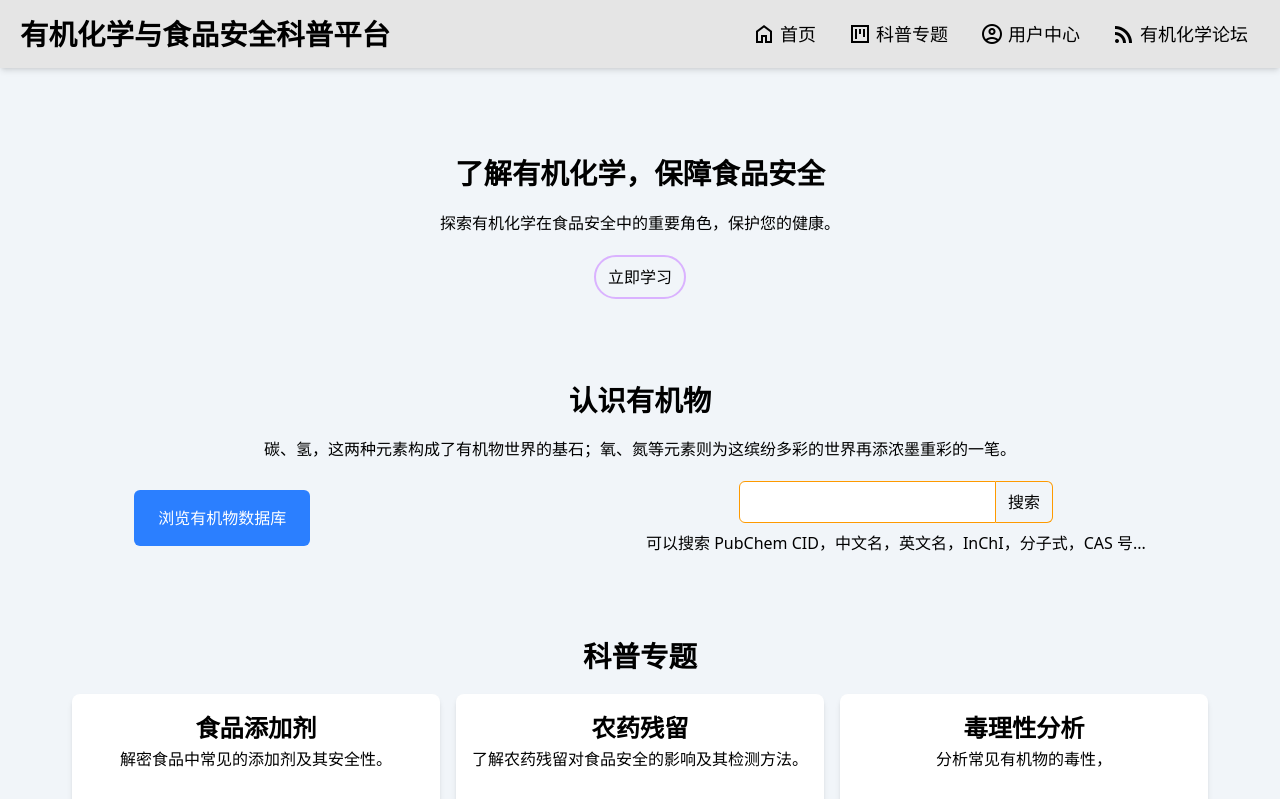
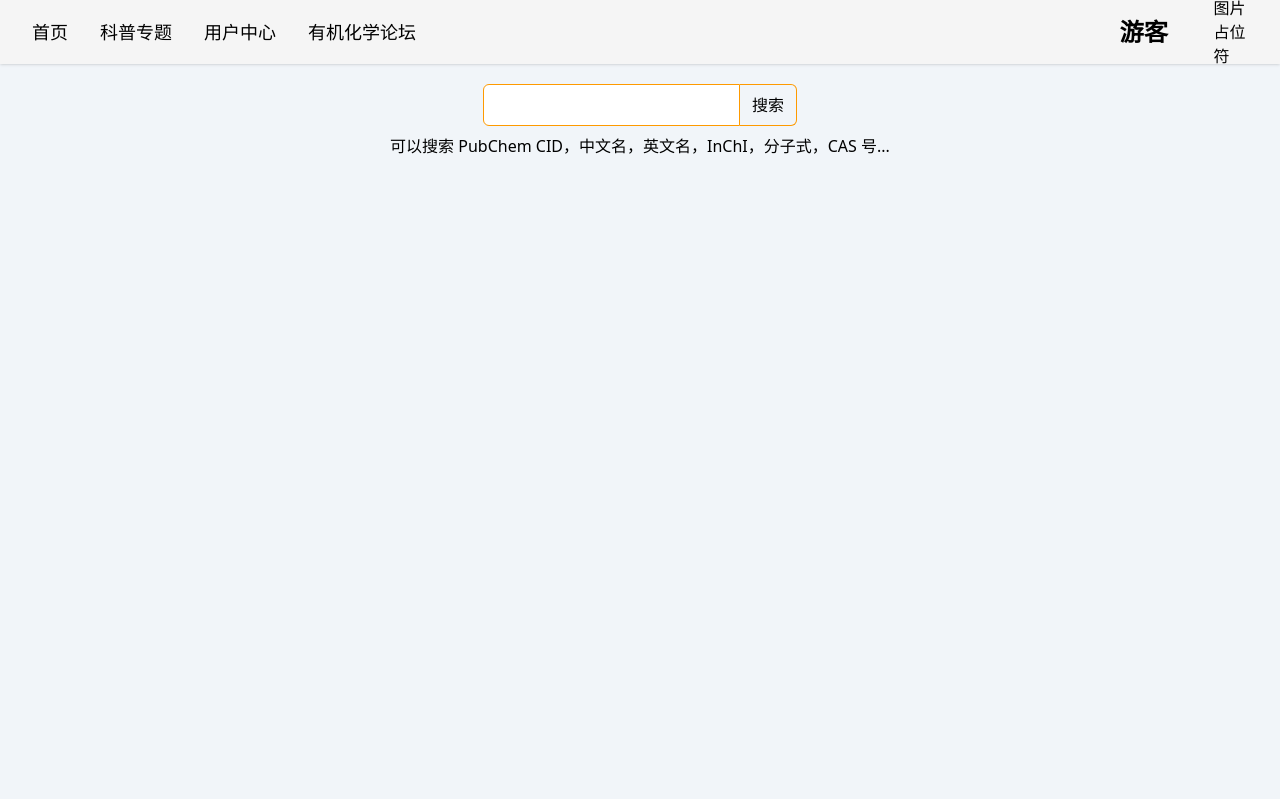
Before and after one commit to ObAlpha4/vue3-ocfs, a Vue app: page /vue3-ocfs/chemistry/search in a window 1280 px wide. Shown: the top 799 px of the page. Built offline with nearby package versions, Linux system fonts and the light colour scheme.

Commit message:
replace images to 占位符

```diff
--- a/index.html
+++ b/index.html
@@ -4,9 +4,8 @@
 <head>
     <meta charset="UTF-8" />
     <meta name="viewport" content="width=device-width, initial-scale=1" />
-    <link rel="stylesheet" href="https://fonts.googleapis.com/icon?family=Material+Symbols+Sharp" />
-    <link rel="icon" href="/favicon.ico" />
-    <title>Vite App</title>
+    <link rel="icon" href="" />
+    <title>OCFS</title>
 </head>
 
 <body>
--- a/package.json
+++ b/package.json
@@ -11,7 +11,7 @@
     "type-check": "vue-tsc --build"
   },
   "dependencies": {
-    "@types/jquery": "^3.5.32",
+    "@headlessui/vue": "^1.7.23",
     "vue": "^3.5.17",
     "vue-router": "^4.5.1"
   },
--- a/src/App.vue
+++ b/src/App.vue
@@ -1,39 +1,85 @@
 <script setup lang="ts">
 import { RouterLink, RouterView } from "vue-router";
+import { Disclosure, DisclosureButton, DisclosurePanel, Menu, MenuButton, MenuItem, MenuItems } from "@headlessui/vue";
 </script>
 
 <template>
-    <header>
-        <nav class="navbar">
-            <h3>有机化学与食品安全科普平台</h3>
+    <Disclosure as="header" v-slot="{ open }">
+        <div class="navbar">
+            <div class="lt-div">
+                <DisclosureButton class="lt-btn">
+                    <span>toggle</span>
+                </DisclosureButton>
+            </div>
+            <div class="ct-div">
                 <ul class="urls-menu">
                     <li>
-                    <router-link :to="{ name: 'Index' }">
-                        <span class="material-symbols-sharp">home</span>
-                        首页
-                    </router-link>
+                        <router-link :to="{ name: 'Index' }">首页</router-link>
                     </li>
                     <li>
-                    <router-link :to="{ name: 'ChemistryDatabase' }">
-                        <span class="material-symbols-sharp">view_kanban</span>
-                        科普专题
-                    </router-link>
+                        <router-link :to="{ name: 'ChemistryDatabase' }">科普专题</router-link>
                     </li>
                     <li>
-                    <a href="">
-                        <span class="material-symbols-sharp">account_circle</span>
-                        用户中心
-                    </a>
+                        <a href="">用户中心</a>
                     </li>
                     <li>
-                    <a href="">
-                        <span class="material-symbols-sharp">rss_feed</span>
-                        有机化学论坛
-                    </a>
+                        <a href="">有机化学论坛</a>
                     </li>
                 </ul>
-        </nav>
-    </header>
+            </div>
+
+            <div class="rt-div">
+                <Menu as="div">
+                    <MenuButton as="div" class="nav-user">
+                        <h4>游客</h4>
+                        <!-- <img src="" alt="avatar" /> -->
+                        <p>图片占位符</p>
+                    </MenuButton>
+                    <transition
+                        enter-active-class="transition ease-out duration-200"
+                        enter-from-class="transform opacity-0 scale-95"
+                        enter-to-class="transform opacity-100 scale-100"
+                        leave-active-class="transition ease-in duration-75"
+                        leave-from-class="transform opacity-100 scale-100"
+                        leave-to-class="transform opacity-0 scale-95">
+                        <MenuItems as="ul" class="dropdown-menu">
+                            <MenuItem as="li">
+                                <a href="">登录</a>
+                            </MenuItem>
+                            <MenuItem as="li">
+                                <a href="">注册</a>
+                            </MenuItem>
+                        </MenuItems>
+                    </transition>
+                </Menu>
+            </div>
+        </div>
+
+        <transition
+            enter-active-class="transition duration-200 ease-out"
+            enter-from-class="translate-y-1 opacity-0"
+            enter-to-class="translate-y-0 opacity-100"
+            leave-active-class="transition duration-150 ease-in"
+            leave-from-class="translate-y-0 opacity-100"
+            leave-to-class="translate-y-1 opacity-0">
+            <DisclosurePanel class="md:hidden">
+                <ul class="urls-menu-2">
+                    <li>
+                        <router-link :to="{ name: 'Index' }">首页</router-link>
+                    </li>
+                    <li>
+                        <router-link :to="{ name: 'ChemistryDatabase' }">科普专题</router-link>
+                    </li>
+                    <li>
+                        <a href="">用户中心</a>
+                    </li>
+                    <li>
+                        <a href="">有机化学论坛</a>
+                    </li>
+                </ul>
+            </DisclosurePanel>
+        </transition>
+    </Disclosure>
 
     <div class="p-3 md:p-4 lg:p-5">
         <RouterView />
@@ -43,23 +89,55 @@ import { RouterLink, RouterView } from "vue-router";
 <style scoped>
 @reference "tailwindcss";
 
-.material-symbols-sharp {
-    @apply select-none;
-}
-
 header {
-    @apply relative z-10 h-full bg-neutral-200 text-black shadow-md;
+    @apply relative z-10 bg-neutral-100 text-black shadow-sm;
 }
 
 .navbar {
-    @apply flex w-full flex-row flex-wrap items-center justify-between px-3 py-3 md:flex-nowrap md:px-4 lg:px-5;
+    @apply flex h-16 w-full items-center justify-between px-3 py-3 md:px-4 lg:px-5;
+}
+.navbar .lt-div {
+    @apply flex items-center md:hidden;
+}
+.navbar .ct-div {
+    @apply flex flex-1 items-center justify-center md:items-stretch md:justify-start;
+}
+.navbar .rt-div {
+    @apply flex items-center;
+}
+
+.lt-div .lt-btn {
+    @apply inline-flex cursor-pointer items-center justify-center rounded-md border-2 border-solid border-gray-400 p-2 text-gray-700 hover:bg-gray-100 hover:text-gray-500;
 }
 
 .urls-menu {
-    @apply mt-2 flex flex-col gap-2 md:mt-0 md:flex-row;
+    @apply hidden flex-row gap-2 md:flex;
+}
+.urls-menu li a {
+    @apply inline-flex w-full flex-nowrap items-center overflow-hidden rounded-md border-transparent px-3 py-2 text-lg text-nowrap hover:border-gray-300 hover:bg-blue-300/50 hover:text-blue-600;
 }
 
-.urls-menu li a {
-    @apply flex w-full flex-nowrap items-center gap-1 overflow-hidden rounded-md px-3 py-2 text-lg text-nowrap hover:bg-blue-300/50 hover:text-blue-600;
+.nav-user {
+    @apply flex items-center gap-3 select-none;
+}
+.nav-user h4 {
+    @apply w-full text-nowrap;
+}
+.nav-user img {
+    @apply size-10 rounded-full border border-solid border-black/75;
+}
+
+.dropdown-menu {
+    @apply absolute right-0 z-10 my-2 w-36 origin-top-right rounded-md bg-white py-2 shadow-md ring-1 ring-black/5 focus:outline-hidden;
+}
+.dropdown-menu li a {
+    @apply inline-flex w-full flex-nowrap items-center overflow-hidden px-3 py-2 text-nowrap hover:bg-blue-300/50 hover:text-blue-600;
+}
+
+.urls-menu-2 {
+    @apply flex flex-col gap-2;
+}
+.urls-menu-2 li a {
+    @apply inline-flex w-full flex-nowrap items-center overflow-hidden rounded-md border-transparent px-3 py-2 text-nowrap hover:border-gray-300 hover:bg-blue-300/50 hover:text-blue-600;
 }
 </style>
--- a/src/assets/main.css
+++ b/src/assets/main.css
@@ -1,6 +1,5 @@
 @import "tailwindcss";
 @import "tailwindcss/preflight.css" layer(base);
-@plugin "@tailwindcss/forms";
 
 @layer base {
     :root {
--- a/src/router/index.ts
+++ b/src/router/index.ts
@@ -1,11 +1,11 @@
-import { createRouter, createWebHashHistory } from "vue-router";
+import { createRouter, createWebHistory } from "vue-router";
 import IndexView from "@/views/IndexView.vue";
 import ChemistryDatabaseView from "@/views/ChemistryDatabaseView.vue";
 import ChemistrySearchView from "@/views/ChemistrySearchView.vue";
 import ChemistryDetailView from "@/views/ChemistryDetailView.vue";
 
 const router = createRouter({
-    history: createWebHashHistory(import.meta.env.BASE_URL),
+    history: createWebHistory("/vue3-ocfs/"),
     routes: [
         { path: "/", name: "Index", component: IndexView },
         {
--- a/src/utils/request.ts
+++ b/src/utils/request.ts
@@ -1,7 +1,7 @@
 import axios from "axios";
 const APIRequest = axios.create({
-    // baseURL: "http://127.0.0.1:8000",
-    baseURL: "https://django.obalpha4.dpdns.org",
+    baseURL: "http://127.0.0.1:8000",
+    // baseURL: "https://django.obalpha4.dpdns.org",
     timeout: 5000,
     withCredentials: true,
 });
--- a/src/views/ChemistryDatabaseView.vue
+++ b/src/views/ChemistryDatabaseView.vue
@@ -6,16 +6,15 @@ import APIRequest from "@/utils/request";
 const router = useRouter();
 const showToTop = ref(false);
 const qw = ref("");
-const loading = ref(true);
+const loading = ref(false);
 const chemData = ref();
 const pageNum = ref(1);
+const totalPage = ref(1);
 const prevPage = ref(true);
 const nextPage = ref(true);
 
 function checkHeight() {
-    if (document.documentElement.scrollHeight > window.innerHeight) {
-        showToTop.value = true;
-    }
+    showToTop.value = document.documentElement.scrollHeight > window.innerHeight;
 }
 function scrollToTop() {
     window.scrollTo({
@@ -24,42 +23,32 @@ function scrollToTop() {
     });
 }
 
-onMounted(async () => {
-    let url = `/chemistry/database/?page=${pageNum.value}`;
-    prevPage.value = false;
-    try {
-        const response = await APIRequest(url);
-        chemData.value = response.data;
-        checkHeight();
-    } catch (err) {
-        console.error(err);
-    } finally {
-        loading.value = false;
-    }
-});
-
-watch(pageNum, async (newpageNum, oldpageNum) => {
-    let url = `/chemistry/database/?page=${pageNum.value}`;
-    if (newpageNum == 1) {
+async function fetchResults(pgn: number) {
+    if (pgn == 1 || pgn == null) {
         prevPage.value = false;
         nextPage.value = true;
-    } else if (newpageNum == 259) {
+    } else if (pgn == totalPage.value) {
         prevPage.value = true;
         nextPage.value = false;
     } else {
         prevPage.value = true;
         nextPage.value = true;
     }
+
     try {
-        const response = await APIRequest({ url: url, method: "get" });
-        chemData.value = response.data;
-        checkHeight();
+        const response = await APIRequest.get("/chemistry/database/", {
+            params: { page: pgn },
+        });
+        chemData.value = response.data.results;
+        totalPage.value = response.data.totalPages;
     } catch (err) {
         console.error(err);
     } finally {
         loading.value = false;
     }
-});
+}
+onMounted(fetchResults);
+watch(pageNum, (pgn) => fetchResults(pgn));
 
 function searchDB(event: Event) {
     event.preventDefault();
@@ -70,12 +59,13 @@ function searchDB(event: Event) {
 </script>
 
 <template>
-    <div class="flex justify-between">
+    <div class="section-body flex justify-between">
         <div class="pageNav">
             <p @click="pageNum = 1">首页</p>
             <p v-if="prevPage" @click="pageNum--">上一页</p>
+            <p>当前&nbsp;{{ pageNum }}&nbsp;页，共&nbsp;{{ totalPage }}&nbsp;页</p>
             <p v-if="nextPage" @click="pageNum++">下一页</p>
-            <p @click="pageNum = 259">末页</p>
+            <p @click="pageNum = totalPage">末页</p>
         </div>
         <div class="tip-form">
             <form method="get" @submit="searchDB">
@@ -88,11 +78,13 @@ function searchDB(event: Event) {
         </div>
     </div>
 
+    <section class="mt-12">
         <div v-if="loading">加载中...</div>
-    <div v-else class="card-list mt-6">
+        <div v-else class="card-group">
             <div v-for="item in chemData" class="card">
                 <div id="left">
-                <img :src="item.image_url" alt="chem-img" />
+                    <!-- <img :src="item.image_url" alt="chem-img" /> -->
+                    <p>图片占位符</p>
                 </div>
                 <div id="right">
                     <h4>{{ item.name_cn }}</h4>
@@ -102,6 +94,7 @@ function searchDB(event: Event) {
                 </div>
             </div>
         </div>
+    </section>
 
     <p id="to-top" :class="{ show: showToTop }" @click="scrollToTop"><span class="material-symbols-sharp">arrow_upward</span>回到顶部</p>
 </template>
@@ -110,15 +103,8 @@ function searchDB(event: Event) {
 @reference "tailwindcss";
 @plugin "@tailwindcss/forms";
 
-#to-top {
-    @apply hidden w-max cursor-pointer items-center justify-start rounded-md border border-solid border-yellow-500 select-none;
-}
-#to-top.show {
-    @apply mt-4 flex px-1.5 py-1;
-}
-
 .pageNav {
-    @apply flex items-center;
+    @apply flex items-center select-none;
 }
 .pageNav p {
     @apply cursor-pointer border-y border-l border-solid border-emerald-500 px-3 py-2 first:rounded-l-md last:rounded-r-md last:border-r;
@@ -145,23 +131,30 @@ function searchDB(event: Event) {
     @apply text-blue-500 no-underline hover:underline;
 }
 
-.card-list {
-    @apply flex flex-col items-center gap-6 lg:mx-24;
+.card-group {
+    @apply mx-8 grid grid-flow-row grid-cols-1 items-center gap-5 md:grid-cols-2 lg:mx-16;
 }
-.card-list .card {
-    @apply flex w-full flex-col gap-4 overflow-x-hidden rounded-md bg-white px-6 py-4 text-black shadow-md md:flex-row;
+.card-group .card {
+    @apply flex h-full w-full flex-col gap-4 overflow-x-hidden rounded-md bg-white px-6 py-4 text-black shadow-md md:flex-row;
 }
-.card-list .card #left {
+.card-group .card #left {
     @apply flex justify-center md:items-center md:justify-normal;
 }
-.card-list .card #left img {
+.card-group .card #left img {
     @apply size-32 max-w-32;
 }
-.card-list .card #right {
+.card-group .card #right {
     @apply flex w-full flex-col justify-center text-center break-words *:px-3 *:py-1 md:w-[calc(100%-9rem)];
 }
 
 .chem-img {
     @apply size-32 max-w-32;
 }
+
+#to-top {
+    @apply mt-4 hidden w-max cursor-pointer items-center justify-start rounded-md border border-solid border-yellow-500 px-1.5 py-1 select-none;
+}
+#to-top.show {
+    @apply flex;
+}
 </style>
--- a/src/views/ChemistryDetailView.vue
+++ b/src/views/ChemistryDetailView.vue
@@ -32,7 +32,8 @@ onMounted(async () => {
     <div v-else class="chem-detail">
         <div id="left">
             <div class="flex justify-center">
-                <img :src="chemData.image_url" alt="chem-img" class="chem-img large" />
+                <!-- <img :src="chemData.image_url" alt="chem-img" class="chem-img large" /> -->
+                <p>图片占位符</p>
             </div>
             <h3>{{ chemData.name_cn }}</h3>
             <h3>{{ chemData.name_en }}</h3>
@@ -52,10 +53,6 @@ onMounted(async () => {
 <style scoped>
 @reference "tailwindcss";
 
-#to-top {
-    @apply mt-4 flex w-max cursor-pointer items-center justify-start rounded-md border border-solid border-yellow-500 px-1.5 py-1 select-none;
-}
-
 .chem-img.large {
     @apply size-64 max-w-64;
 }
@@ -69,4 +66,8 @@ onMounted(async () => {
 .chem-detail #right {
     @apply w-full divide-y *:px-3 *:py-1 md:w-[calc(100%-25rem)];
 }
+
+#to-top {
+    @apply mt-4 flex w-max cursor-pointer items-center justify-start rounded-md border border-solid border-yellow-500 px-1.5 py-1 select-none;
+}
 </style>
--- a/src/views/ChemistrySearchView.vue
+++ b/src/views/ChemistrySearchView.vue
@@ -1,41 +1,33 @@
 <script setup lang="ts">
+import { onMounted, ref, watch } from "vue";
 import { useRoute, useRouter } from "vue-router";
-import { onMounted, ref, watch } from "vue";
 import APIRequest from "@/utils/request";
 
 const route = useRoute();
 const router = useRouter();
-const showToTop = ref(false);
 const qw = ref("");
 const loading = ref(false);
 const chemData = ref();
 
-function checkHeight() {
-    if (document.documentElement.scrollHeight > window.innerHeight) {
-        showToTop.value = true;
-    }
-}
-function scrollToTop() {
-    window.scrollTo({
-        top: 0,
-        behavior: "smooth",
-    });
-}
+async function fetchResults() {
+    if (!route.query.qw) return;
 
-const rqqw = route.query.qw;
-async function fetchResults() {
-    if (!rqqw) return;
-    loading.value = true;
-    let url = `/chemistry/search/`;
     try {
-        const response = await APIRequest({ url: url, method: "get", params: { query: rqqw } });
+        const response = await APIRequest.post(
+            "/chemistry/search/",
+            { qw: route.query.qw },
+            {
+                headers: {
+                    "Content-Type": "application/x-www-form-urlencoded",
+                },
+            },
+        );
         chemData.value = response.data;
     } catch (err) {
         console.error(err);
     } finally {
         loading.value = false;
     }
-    checkHeight();
 }
 onMounted(fetchResults);
 watch(() => route.query.qw, fetchResults);
@@ -59,11 +51,13 @@ function searchDB(event: Event) {
         <p class="tip">可以搜索&nbsp;PubChem&nbsp;CID，中文名，英文名，InChI，分子式，CAS&nbsp;号...</p>
     </div>
 
+    <section class="mt-12">
         <div v-if="loading">加载中...</div>
-    <div v-else class="card-list mt-6">
+        <div v-else class="card-group">
             <div v-for="item in chemData" class="card">
                 <div id="left">
-                <img :src="item.image_url" alt="chem-img" />
+                    <!-- <img :src="item.image_url" alt="chem-img" /> -->
+                    <p>图片占位符</p>
                 </div>
                 <div id="right">
                     <h4>{{ item.name_cn }}</h4>
@@ -73,20 +67,12 @@ function searchDB(event: Event) {
                 </div>
             </div>
         </div>
-
-    <p id="to-top" :class="{ show: showToTop }" @click="scrollToTop"><span class="material-symbols-sharp">arrow_upward</span>回到顶部</p>
+    </section>
 </template>
 
 <style scoped>
 @reference "tailwindcss";
 @plugin "@tailwindcss/forms";
-
-#to-top {
-    @apply mt-4 hidden w-max cursor-pointer items-center justify-start rounded-md border border-solid border-yellow-500 px-1.5 py-1 select-none;
-}
-#to-top.show {
-    @apply flex;
-}
 
 .tip-form {
     @apply flex flex-col items-center gap-2;
@@ -109,19 +95,19 @@ function searchDB(event: Event) {
     @apply text-blue-500 no-underline hover:underline;
 }
 
-.card-list {
-    @apply flex flex-col items-center gap-6 lg:mx-24;
+.card-group {
+    @apply mx-8 grid grid-flow-row grid-cols-1 items-center gap-5 md:grid-cols-2 lg:mx-16;
 }
-.card-list .card {
-    @apply flex w-full flex-col gap-4 overflow-x-hidden rounded-md bg-white px-6 py-4 text-black shadow-md md:flex-row;
+.card-group .card {
+    @apply flex h-full w-full flex-col gap-4 overflow-x-hidden rounded-md bg-white px-6 py-4 text-black shadow-md md:flex-row;
 }
-.card-list .card #left {
+.card-group .card #left {
     @apply flex justify-center md:items-center md:justify-normal;
 }
-.card-list .card #left img {
+.card-group .card #left img {
     @apply size-32 max-w-32;
 }
-.card-list .card #right {
+.card-group .card #right {
     @apply flex w-full flex-col justify-center text-center break-words *:px-3 *:py-1 md:w-[calc(100%-9rem)];
 }
 
--- a/src/views/IndexView.vue
+++ b/src/views/IndexView.vue
@@ -1,9 +1,12 @@
 <script setup lang="ts">
+import { ref } from "vue";
 import { useRouter } from "vue-router";
-import { ref } from "vue";
+import { TransitionRoot, TransitionChild, Dialog, DialogPanel, DialogTitle } from "@headlessui/vue";
 
 const router = useRouter();
 const qw = ref("");
+const isOpen = ref(false);
+const showToTop = ref(false);
 
 function viewDB() {
     router.push({ name: "ChemistryDatabase" });
@@ -15,24 +18,31 @@ function searchDB(event: Event) {
         router.push({ name: "ChemistrySearch", query: { qw: qw.value } });
     }
 }
+
+function closeModal() {
+    isOpen.value = false;
+}
+function openModal() {
+    isOpen.value = true;
+}
 </script>
 
 <template>
     <section id="home">
         <div class="section-body">
-            <h3>了解有机化学，保障食品安全</h3>
-            <p>探索有机化学在食品安全中的重要角色，保护您的健康。</p>
+            <h3 class="mb-3">了解有机化学，保障食品安全</h3>
+            <p class="mb-4">探索有机化学在食品安全中的重要角色，保护您的健康。</p>
             <button type="button" class="cta-button">立即学习</button>
         </div>
     </section>
 
     <section id="search">
         <div class="section-body">
-            <h3>认识有机物</h3>
-            <p>碳、氢，这两种元素构成了有机物世界的基石；氧、氮等元素则为这缤纷多彩的世界再添浓墨重彩的一笔。</p>
-            <div class="grid grid-cols-1 items-center justify-center gap-3 md:grid-cols-2">
+            <h3 class="mb-3">认识有机物</h3>
+            <p class="mb-4">碳、氢，这两种元素构成了有机物世界的基石；氧、氮等元素则为这缤纷多彩的世界再添浓墨重彩的一笔。</p>
+            <div class="block">
                 <button type="button" class="viewDB" @click="viewDB">浏览有机物数据库</button>
-                <div class="tip-form">
+                <div class="tip-form mt-3">
                     <form method="get" @submit="searchDB">
                         <div class="input-group">
                             <input type="text" v-model="qw" required />
@@ -47,7 +57,7 @@ function searchDB(event: Event) {
 
     <section id="topics">
         <div class="section-body">
-            <h3>科普专题</h3>
+            <h3 class="mb-3">科普专题</h3>
             <div class="card-group">
                 <div class="card">
                     <h4>食品添加剂</h4>
@@ -67,11 +77,47 @@ function searchDB(event: Event) {
 
     <section id="about">
         <div class="section-body">
-            <h3>关于我们</h3>
-            <p>我们致力于将有机化学的知识普及到每个人的生活中，帮助公众了解食品中的化学成分，保障健康安全。</p>
-            <button type="button" class="cta-button">联系我们</button>
+            <h3 class="mb-3">关于我们</h3>
+            <p class="mb-4">我们致力于将有机化学的知识普及到每个人的生活中，帮助公众了解食品中的化学成分，保障健康安全。</p>
+            <button type="button" @click="openModal" class="cta-button">联系我们</button>
         </div>
     </section>
+
+    <TransitionRoot :show="isOpen" as="template">
+        <Dialog as="div" class="modal">
+            <TransitionChild
+                as="template"
+                enter="duration-300 ease-out"
+                enter-from="opacity-0"
+                enter-to="opacity-100"
+                leave="duration-200 ease-in"
+                leave-from="opacity-100"
+                leave-to="opacity-0">
+                <div class="fixed inset-0 bg-black/25" />
+            </TransitionChild>
+
+            <div class="modal-dialog">
+                <TransitionChild
+                    as="template"
+                    enter="duration-300 ease-out"
+                    enter-from="opacity-0"
+                    enter-to="opacity-100"
+                    leave="duration-200 ease-in"
+                    leave-from="opacity-100"
+                    leave-to="opacity-0">
+                    <DialogPanel class="modal-body">
+                        <DialogTitle as="h3" class="text-indigo-700">提示</DialogTitle>
+                        <div class="mt-2">
+                            <p>暂未实现！</p>
+                        </div>
+                        <div class="mt-4">
+                            <button type="button" class="modal-btn blue-btn" @click="closeModal">好吧</button>
+                        </div>
+                    </DialogPanel>
+                </TransitionChild>
+            </div>
+        </Dialog>
+    </TransitionRoot>
 </template>
 
 <style scoped>
@@ -83,15 +129,9 @@ section {
 }
 section .section-body {
     @apply px-6 py-4 text-center;
+}
 
-    h3 {
-        @apply mb-4;
-    }
-    p {
-        @apply mb-5;
-    }
-}
-section .cta-button {
+.cta-button {
     @apply cursor-pointer rounded-full border-2 border-solid border-purple-300 bg-transparent px-3 py-2 text-base transition-all duration-200 ease-in-out hover:bg-purple-200/50;
 }
 
@@ -124,6 +164,22 @@ section .cta-button {
     @apply grid grid-flow-row grid-cols-1 items-center gap-4 md:grid-cols-2 lg:grid-cols-3;
 }
 .card-group .card {
-    @apply flex h-max flex-col justify-center overflow-x-hidden rounded-lg bg-white p-4 text-center text-black shadow-md;
+    @apply flex h-max flex-col justify-center overflow-x-hidden rounded-md bg-white p-4 text-center text-black shadow-md;
+}
+
+.modal {
+    @apply relative z-10;
+}
+.modal .modal-dialog {
+    @apply fixed top-0 left-0 flex h-full w-full items-center justify-center p-4 text-center;
+}
+.modal .modal-body {
+    @apply w-full max-w-md overflow-y-auto rounded-md bg-white p-6 text-center shadow-md;
+}
+.modal .modal-btn {
+    @apply inline-flex w-full justify-center rounded-md px-3 py-2 shadow-sm transition-all duration-150 ease-in-out md:w-36;
+}
+.blue-btn {
+    @apply bg-blue-600 text-white hover:bg-blue-500;
 }
 </style>
```
Also changed, not shown: src/assets/logo.svg (deleted), 5 other files (tests, documents, lock files or other folders). Lines whose indentation alone changed are shown as unchanged.
